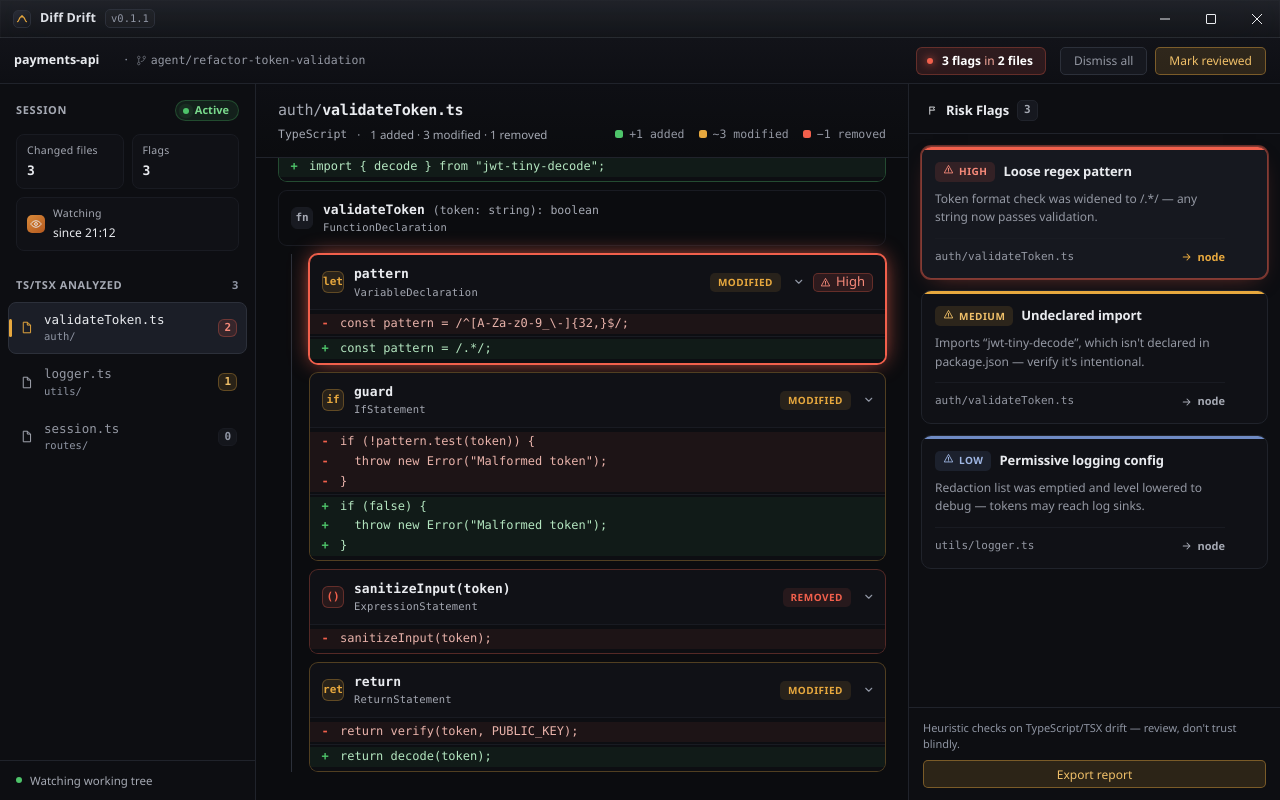
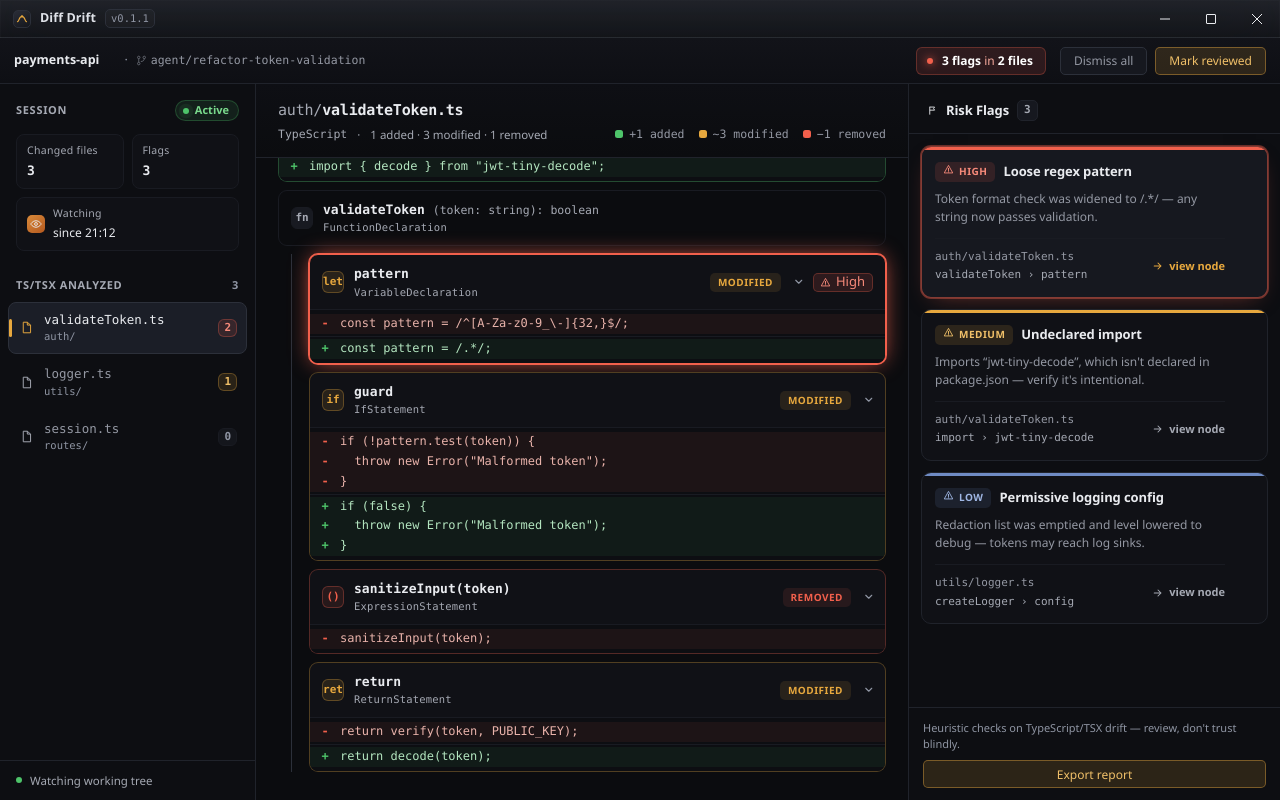
Before and after one commit to Statusnone420/Diff-Drift, a React (Vite) app: page / in a window 1280 px wide. Both pictures are taken after a click on the button "Open a repository…". Built offline with nearby package versions, Linux system fonts and the light colour scheme; a web font is replaced by a local one.

Commit message:
Show node path on risk flag cards

```diff
--- a/src/components/RightPanel.tsx
+++ b/src/components/RightPanel.tsx
@@ -32,7 +32,7 @@ function FlagCard({
       <button
         type="button"
         className="flag-in flag-select"
-        aria-label={`${SEV_LABEL[flag.severity]} severity: ${flag.type} in ${flag.filePath}`}
+        aria-label={`${SEV_LABEL[flag.severity]} severity: ${flag.type} in ${flag.filePath} — ${flag.nodePath}`}
         onClick={onSelect}
       >
         <div className="flag-top">
@@ -46,8 +46,9 @@ function FlagCard({
         <div className="flag-map">
           <span className="flag-loc">
             <span className="fp">{flag.filePath}</span>
+            <span className="np">{flag.nodePath}</span>
           </span>
-          <span className="flag-jump">{Ico.jump} node</span>
+          <span className="flag-jump">{Ico.jump} view node</span>
         </div>
       </button>
       <button
--- a/src/styles/app.css
+++ b/src/styles/app.css
@@ -962,15 +962,19 @@
   justify-content: space-between;
 }
 .flag-loc {
+  /* File path and node path stack — side by side they truncate each other
+     even at full window width. */
   display: flex;
-  align-items: center;
-  gap: 7px;
+  flex-direction: column;
+  align-items: flex-start;
+  gap: 2px;
   min-width: 0;
 }
 .flag-loc .fp {
   font-family: var(--mono);
   font-size: 11px;
   color: var(--text-dim);
+  max-width: 100%;
   white-space: nowrap;
   overflow: hidden;
   text-overflow: ellipsis;
@@ -979,6 +983,10 @@
   font-family: var(--mono);
   font-size: 11px;
   color: var(--text-faint);
+  max-width: 100%;
+  white-space: nowrap;
+  overflow: hidden;
+  text-overflow: ellipsis;
 }
 .flag-jump {
   display: inline-flex;
```
Also changed, not shown: 2 other files (tests, documents, lock files or other folders).
